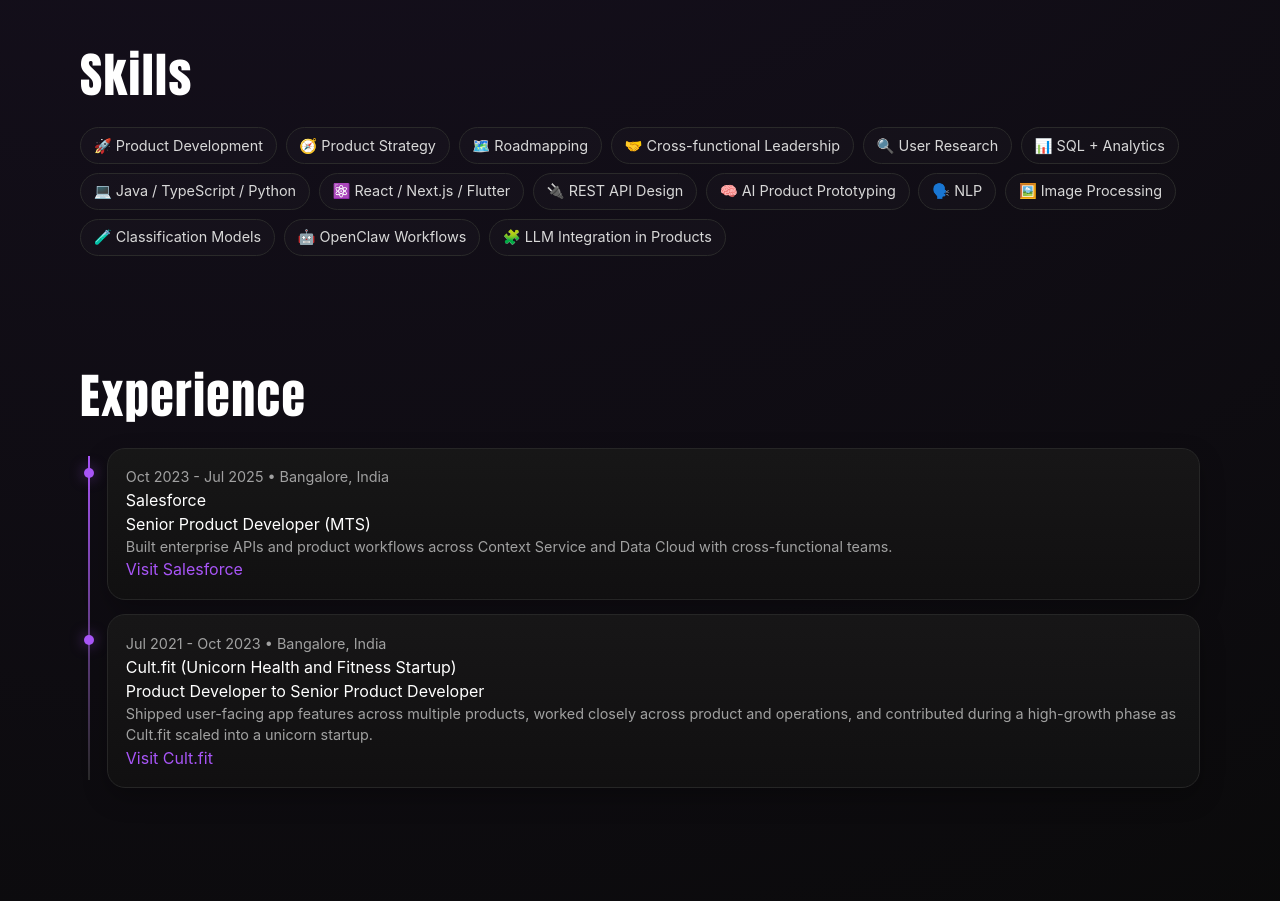
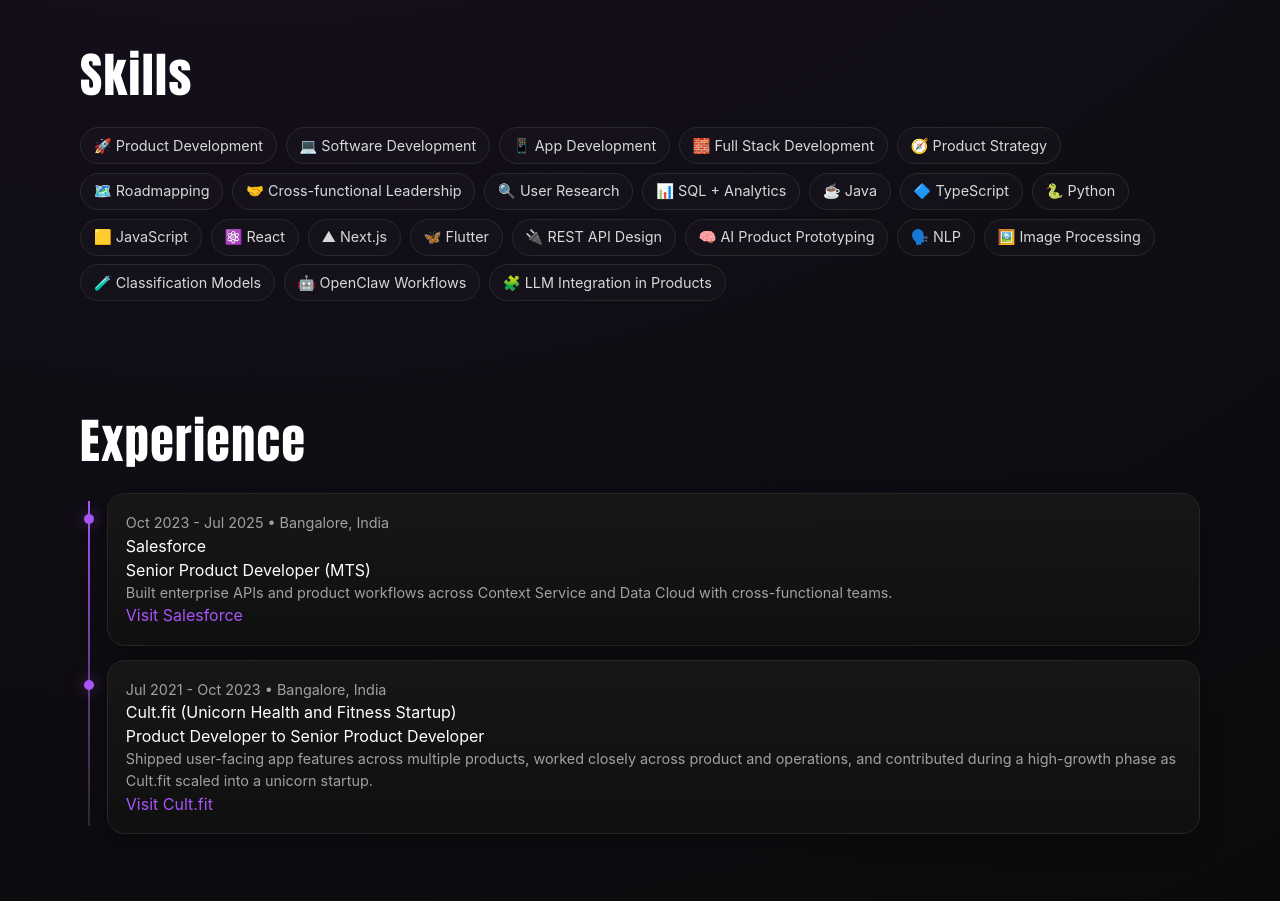
Before and after one commit to ArihantRawat/arihant-portfolio, a Next.js app: page / in a window 1280 px wide. Shown: the part 1060-1961 px from the top of the page. Built offline with nearby package versions, Linux system fonts and the light colour scheme.

Commit message:
Expand skills list with software/app/full-stack and split language/framework entries

```diff
--- a/src/app/page.tsx
+++ b/src/app/page.tsx
@@ -57,13 +57,21 @@ const projects: Project[] = [
 
 const skills = [
   "🚀 Product Development",
+  "💻 Software Development",
+  "📱 App Development",
+  "🧱 Full Stack Development",
   "🧭 Product Strategy",
   "🗺️ Roadmapping",
   "🤝 Cross-functional Leadership",
   "🔍 User Research",
   "📊 SQL + Analytics",
-  "💻 Java / TypeScript / Python",
-  "⚛️ React / Next.js / Flutter",
+  "☕ Java",
+  "🔷 TypeScript",
+  "🐍 Python",
+  "🟨 JavaScript",
+  "⚛️ React",
+  "▲ Next.js",
+  "🦋 Flutter",
   "🔌 REST API Design",
   "🧠 AI Product Prototyping",
   "🗣️ NLP",
```
